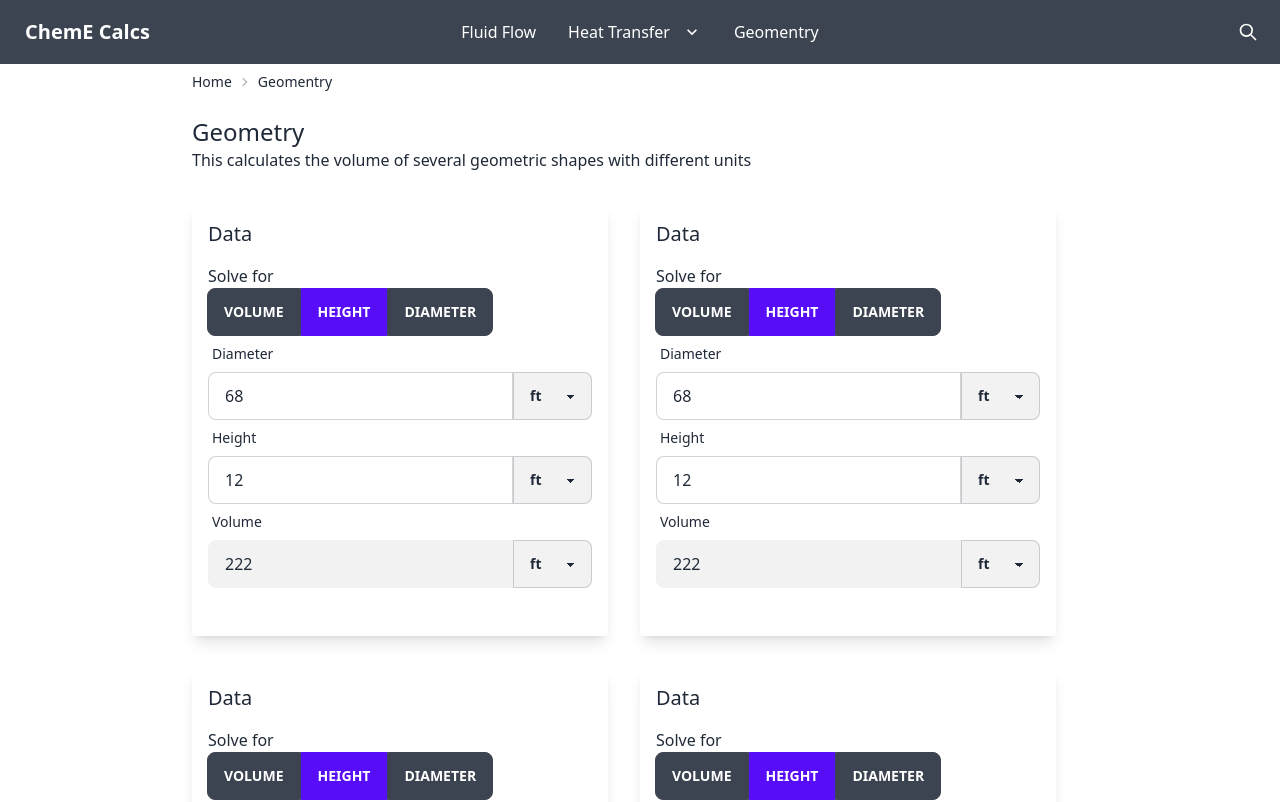
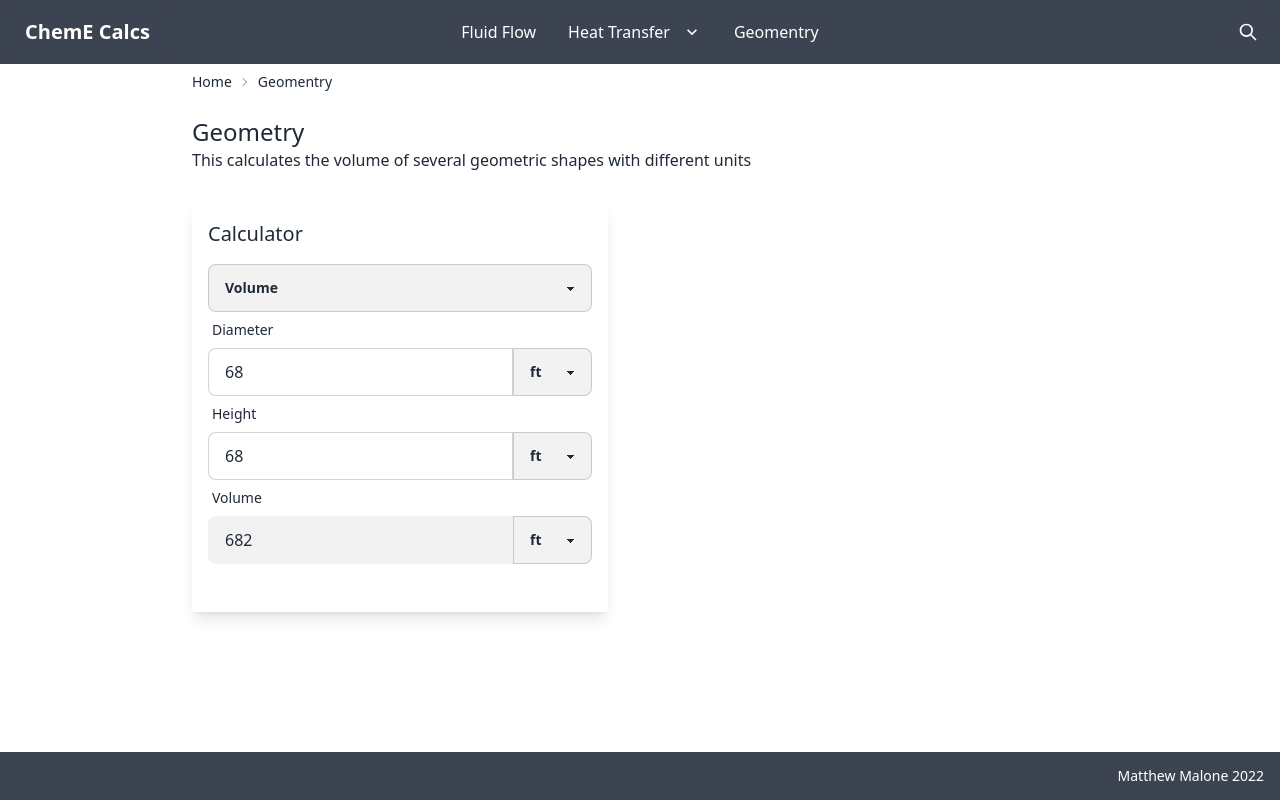
Before and after one commit to mama4294/ChemECalcs, a Next.js app in the folder chem_e_calc/: page /geometry in a window 1280 px wide. Shown: the top 802 px of the page. Built offline with nearby package versions, Linux system fonts and the light colour scheme.

Commit message:
adds state change logic to geometry calculator

```diff
--- a/chem_e_calc/src/pages/geometry.tsx
+++ b/chem_e_calc/src/pages/geometry.tsx
@@ -24,9 +24,6 @@ const Geometry = () =>{
              {/* Calculator */}
              <div className="flex flex-wrap gap-8">
                 <SectionContainer/>
-                <SectionContainer/>
-                <SectionContainer/>
-                <SectionContainer/>
              </div>
 
         </div>
@@ -38,41 +35,17 @@ export default Geometry
 
 const SectionContainer = () =>{
 
-    const [solveSelection, setSolveSelection]=useState<SolveSelection[]>([
-        {
-            id:1,
-            label:"Volume",
-            active: false
-        },
-        {
-            id:2,
-            label:"Height",
-            active: true
-        },
-        {
-            id:3,
-            label:"Diameter",
-            active: false
-        }
-    ])
-
-    const changeSolveSelection = (id: number):void =>{
-        const newArr = solveSelection.map((option)=>{
-            if(option.id === id) return {...option, active: true}
-            else return {...option, active: false}
-        })
-        setSolveSelection(newArr)
-    }
-
-    const [data, setData] = useState([
+    const [values, setValues] = useState<InputType[]>([
     {
         id: 1,
         name: 'diameter',
         type: 'number',
         placeholder: 'enter value',
         label: "Diameter",
-        value: 68,
-        disabled: false,
+        displayValue: {value: 68, unit: "ft"},
+        solveable: true,
+        selectiontext: "Solve for Diameter",
+        selected: false,
     },
     {
         id: 2,
@@ -80,8 +53,10 @@ const SectionContainer = () =>{
         type: 'number',
         placeholder: 'enter value',
         label: "Height",
-        value: 12,
-        disabled: false,
+        displayValue: {value: 68, unit: "ft"},
+        solveable: true,
+        selectiontext: "Solve for Height",
+        selected: false,
     },
     {
         id: 3,
@@ -89,21 +64,48 @@ const SectionContainer = () =>{
         type: 'number',
         placeholder: 'enter value',
         label: "Volume",
-        value: 222,
-        disabled: true,
+        displayValue: {value: 682, unit: "gal"},
+        solveable: true,
+        selectiontext: "Solve for Voluem",
+        selected: true,
     },
 ])
 
+const changeSolveSelection = (id: number):void =>{
+    const newArr = values.map((o)=>{
+        if(o.id === id) return {...o, selected: true}
+        else return {...o, selected: false}
+    })
+    setValues(newArr)
+}
+
+const changeUnit = (id: number, unit: string):void =>{
+    const newArr = values.map((o)=>{
+        const existingValue = o.displayValue.value
+        if(o.id === id) return {...o, displayValue: {value: existingValue, unit: unit}}
+        else return o;
+    })
+    setValues(newArr)
+}
+
+const changeValue = (id: number, value: number):void =>{
+    const newArr = values.map((o)=>{
+        const existingUnit = o.displayValue.unit
+        if(o.id === id) return {...o, displayValue: {value: value, unit: existingUnit}}
+        else return o;
+    })
+    setValues(newArr)
+}
 
     return(
         <div className = "bg-base-100 p-4 rounded w-full md:w-[calc(50%_-_2rem)] lg:w-w-[calc(33.33%_-_2rem)] shadow-lg ">
         <div>
-            <h2 className="mb-4 text-xl">Data</h2>
-            <SolveFor options={solveSelection} onChange={changeSolveSelection}/>
+            <h2 className="mb-4 text-xl">Calculator</h2>
+            <SolveForDropdown options={values} onChange={changeSolveSelection}/>
             <div className="flex flex-col mb-8">
-                {data.map((input)=>{
+                {values.map((input)=>{
                     return(
-                       <InputField key={input.id} {...input}/>
+                       <InputField key={input.id} data={input} onChangeUnit={changeUnit} onChangeValue={changeValue} />
                     )
                 })}
             </div>
@@ -112,25 +114,26 @@ const SectionContainer = () =>{
     )
 }
 
-
-type Input = {
-    label: string,
-    placeholder: string,
-    type: string,
-    [x:string]: any;
+type InputFieldProps = {
+    data: InputType,
+    onChangeUnit: (id: number, unit: string) => void,
+    onChangeValue: (id: number, value: number) => void,
 }
 
-const InputField = ({label, placeholder, type, ...inputProps}:Input) =>{
+
+const InputField = ({data, onChangeUnit, onChangeValue}:InputFieldProps) =>{
+    const {id, label, placeholder, type, selected, displayValue} = data
+    const {value, unit} = displayValue;
+
     return(
     <div className="form-control w-full">
         <label className="label">
             <span className="label-text">{label}</span>
         </label>
         <label className="input-group">
-            <input type={type} placeholder={placeholder} className="input input-bordered w-full" {...inputProps}/>
-            {/* <span>L</span> */}
-            <select className="select input-bordered bg-base-200 text-base-content">
-                <option selected>ft</option>
+            <input className="input input-bordered w-full" type={type} value={value} placeholder={placeholder} disabled={selected} onChange={(e)=>onChangeValue(id, Number(e.target.value))}/>
+            <select className="select input-bordered bg-base-200 text-base-content" value={unit} onChange={(e)=>onChangeUnit(id, e.target.value)}>
+                <option>ft</option>
                 <option>in</option>
                 <option>cm</option>
                 <option>m</option>
@@ -141,30 +144,37 @@ const InputField = ({label, placeholder, type, ...inputProps}:Input) =>{
     )
 }
 
-type SolveSelection = {
+type InputType = {
     id: number
-    label:string,
-    active: boolean
+    name: string,
+    type: string,
+    placeholder: string,
+    label: string,
+    displayValue:
+    {
+        value: number,
+        unit: string
+    }
+    solveable: boolean,
+    selectiontext: string,
+    selected: boolean,
 }
 
 type SolveForProps = {
-    options: SolveSelection[],
+    options: InputType[],
     onChange: (id:number) => void,
 }
 
-const SolveFor = ({options, onChange}:SolveForProps) =>{
+
+const SolveForDropdown = ({options, onChange}: SolveForProps) =>{
+
+    const selectedValueId = options.find((option) => option.selected === true)?.id
 
     return(
-        <div>
-            <div>Solve for</div>
-            <div className="btn-group">
-                {options.map((option)=>{
-                    const {label, active, id} = option
-                    return(
-                        <button className={`btn ${active ? "btn-active": ""}`} onClick={()=>onChange(id)}>{label}</button>
-                    )
-                })}
-            </div>
-        </div>
+        <select className="select input-bordered bg-base-200 text-base-content w-full" value={selectedValueId} onChange={(e)=>onChange(Number(e.target.value))}>
+            {options.map((option)=>{
+                if(option.solveable)return( <option key={option.id} value={option.id}>{option.label}</option>)
+            })}
+    </select>
     )
 }
--- a/chem_e_calc/src/pages/index.tsx
+++ b/chem_e_calc/src/pages/index.tsx
@@ -15,7 +15,7 @@ const Home: NextPage = () => {
         <h1 className="text-5xl font-extrabold leading-normal md:text-[5rem] text-neutral-focus">
           Chem<span className="text-accent">E</span> Calculator
         </h1>
-        <div className="mt-3 grid gap-9 pt-3 text-center md:grid-cols-3 lg:w-2/3">
+        <div className="my-3 grid gap-9 py-3 text-center md:grid-cols-3 lg:w-2/3">
           <CalcCard
             name="Fluid Flow"
             description="Calculators for fluid dynamics"
```
